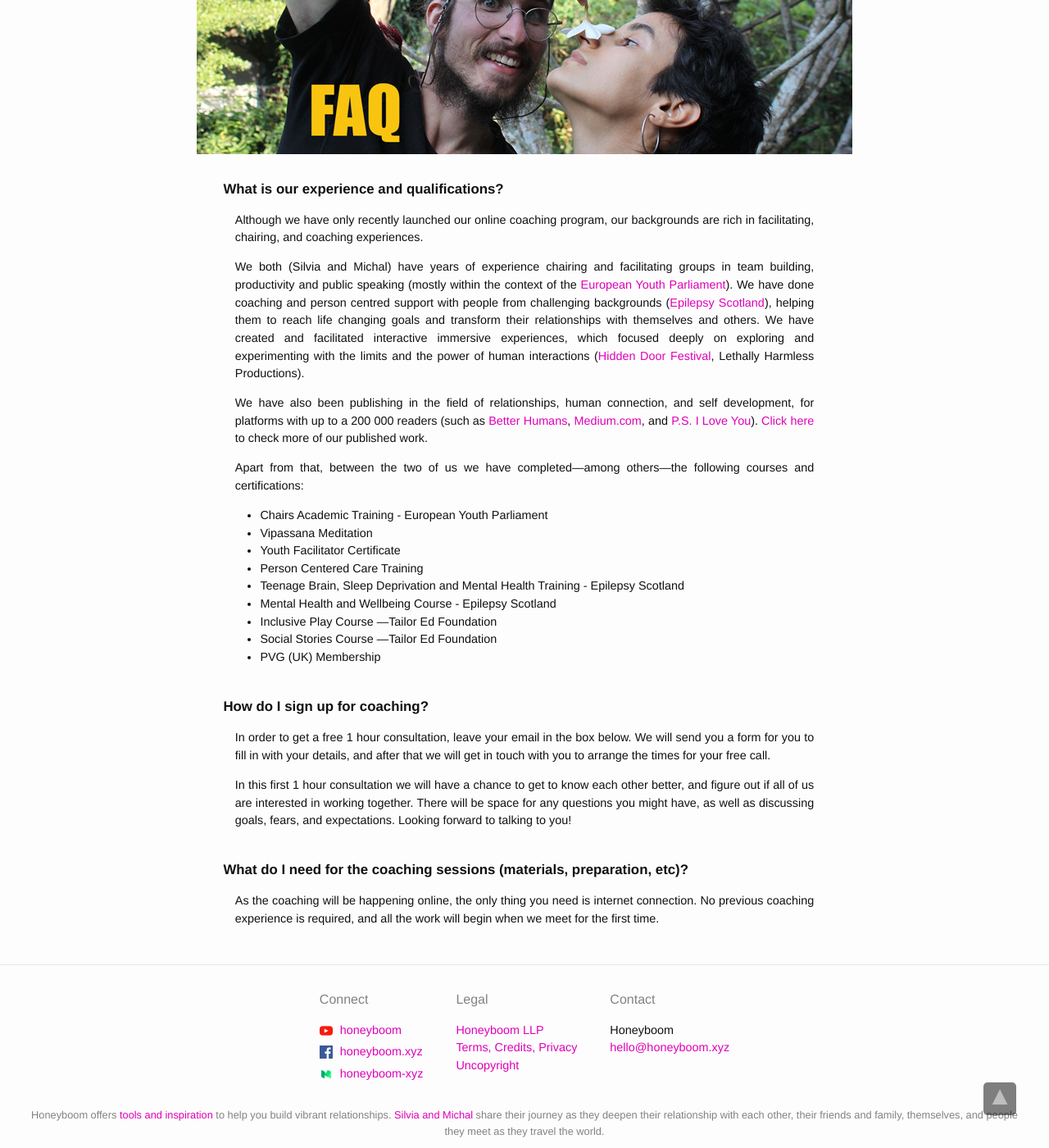
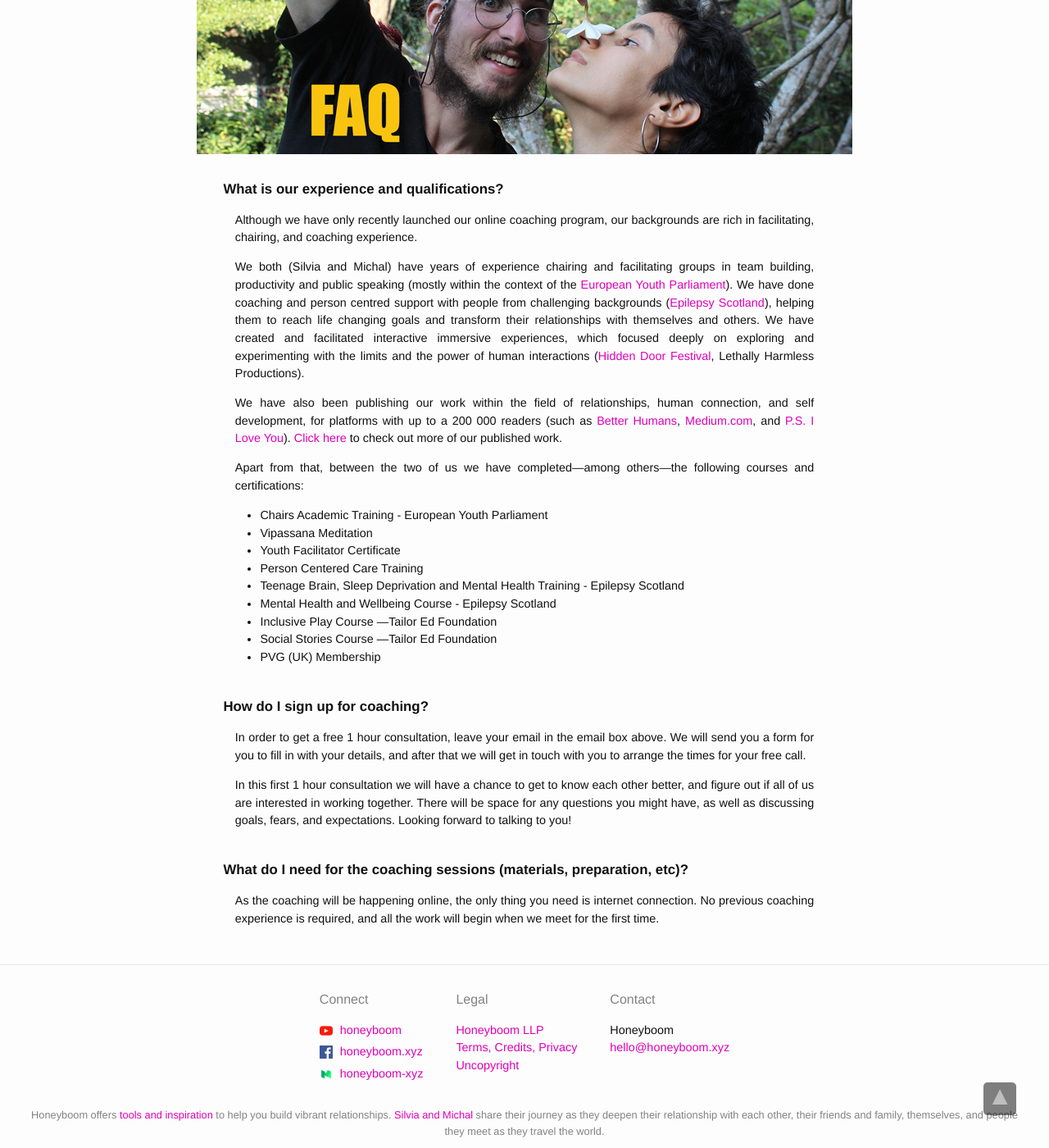
Before and after one commit to Honeyboom/honeyboom.github.io, a Jekyll site: the page built from coaching.html, in a window 1280 px wide and 1400 px high, scrolled down 1681 px. Shown: the whole window at 82% size. Built offline with Jekyll 4.4.1, drawn with Linux system fonts in a browser that asks for light colours; some of the changed text lies outside the part shown.

Commit message:
corrected mistakes

```diff
--- a/coaching.html
+++ b/coaching.html
@@ -264,13 +264,13 @@ description: "Would you like an extraordinary relationship? Would you like to fi
 	<div class="faq-container">
 		<h3>What is our experience and qualifications?</h3>
 		<p>
-			Although we have only recently launched our online coaching program, our backgrounds are rich in facilitating, chairing, and coaching experiences.
+			Although we have only recently launched our online coaching program, our backgrounds are rich in facilitating, chairing, and coaching experience.
 		</p>
 		<p>
 			We both (Silvia and Michal) have years of experience chairing and facilitating groups in team building, productivity and public speaking (mostly within the context of the <a target="_blank" href="https://eyp.org/">European Youth Parliament</a>). We have done coaching and person centred support with people from challenging backgrounds (<a target="_blank" href="http://www.epilepsyscotland.org.uk/">Epilepsy Scotland</a>), helping them to reach life changing goals and transform their relationships with themselves and others. We have created and facilitated interactive immersive experiences, which focused deeply on exploring and experimenting with the limits and the power of human interactions (<a target="_blank" href="http://hiddendoorblog.org/about/">Hidden Door Festival</a>, Lethally Harmless Productions).
 		</p>
 		<p>
-			We have also been publishing in the field of relationships, human connection, and self development, for platforms with up to a 200 000 readers (such as <a target="_blank" href="https://betterhumans.coach.me/">Better Humans</a>, <a target="_blank" href="https://medium.com/">Medium.com</a>, and <a target="_blank" href="https://psiloveyou.xyz/">P.S. I Love You</a>). <a target="_blank" href="https://helloiamsilvia.com/">Click here</a> to check more of our published work.
+			We have also been publishing our work within the field of relationships, human connection, and self development, for platforms with up to a 200 000 readers (such as <a target="_blank" href="https://betterhumans.coach.me/">Better Humans</a>, <a target="_blank" href="https://medium.com/">Medium.com</a>, and <a target="_blank" href="https://psiloveyou.xyz/">P.S. I Love You</a>). <a target="_blank" href="https://helloiamsilvia.com/">Click here</a> to check out more of our published work.
 		</p>
 		<p>
 			Apart from that, between the two of us we have completed—among others—the following courses and certifications:
@@ -290,7 +290,7 @@ description: "Would you like an extraordinary relationship? Would you like to fi
 
 		<h3>How do I sign up for coaching?</h3>
 			<p>
-				In order to get a free 1 hour consultation, leave your email in the box below. We will send you a form for you to fill in with your details, and after that we will get in touch with you to arrange the times for your free call.
+				In order to get a free 1 hour consultation, leave your email in the email box above. We will send you a form for you to fill in with your details, and after that we will get in touch with you to arrange the times for your free call.
 			</p>
 			<p>
 				In this first 1 hour consultation we will have a chance to get to know each other better, and figure out if all of us are interested in working together. There will be space for any questions you might have, as well as discussing goals, fears, and expectations. Looking forward to talking to you!
```
Also changed, not shown: other parts of coaching.html (+3 -3 lines).
